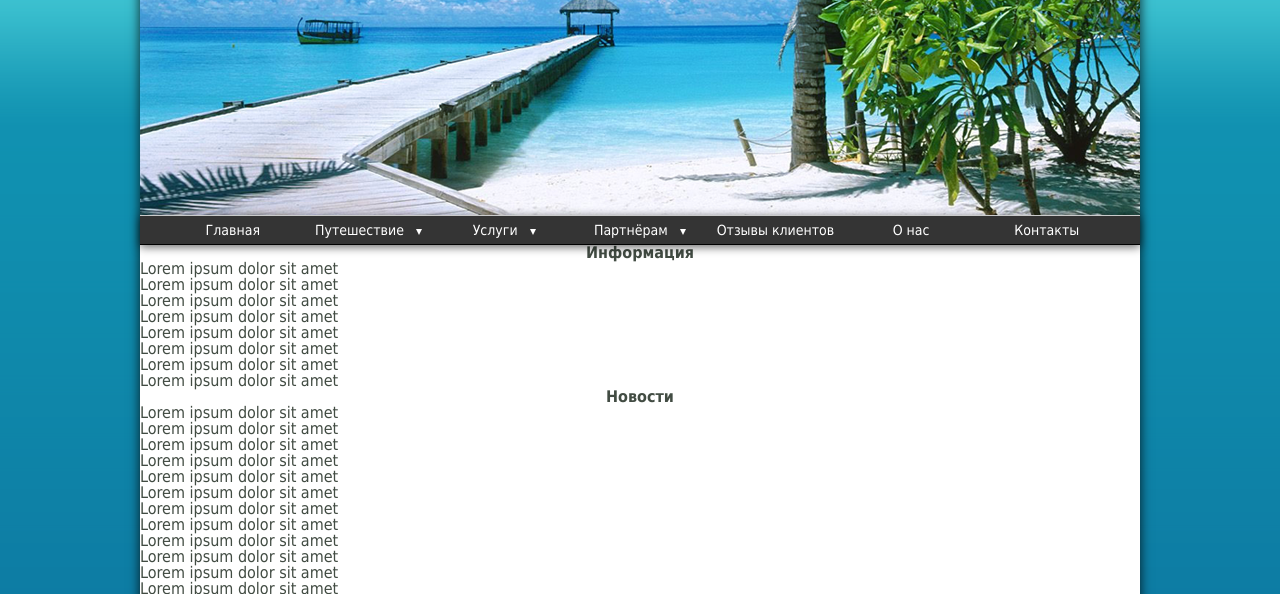
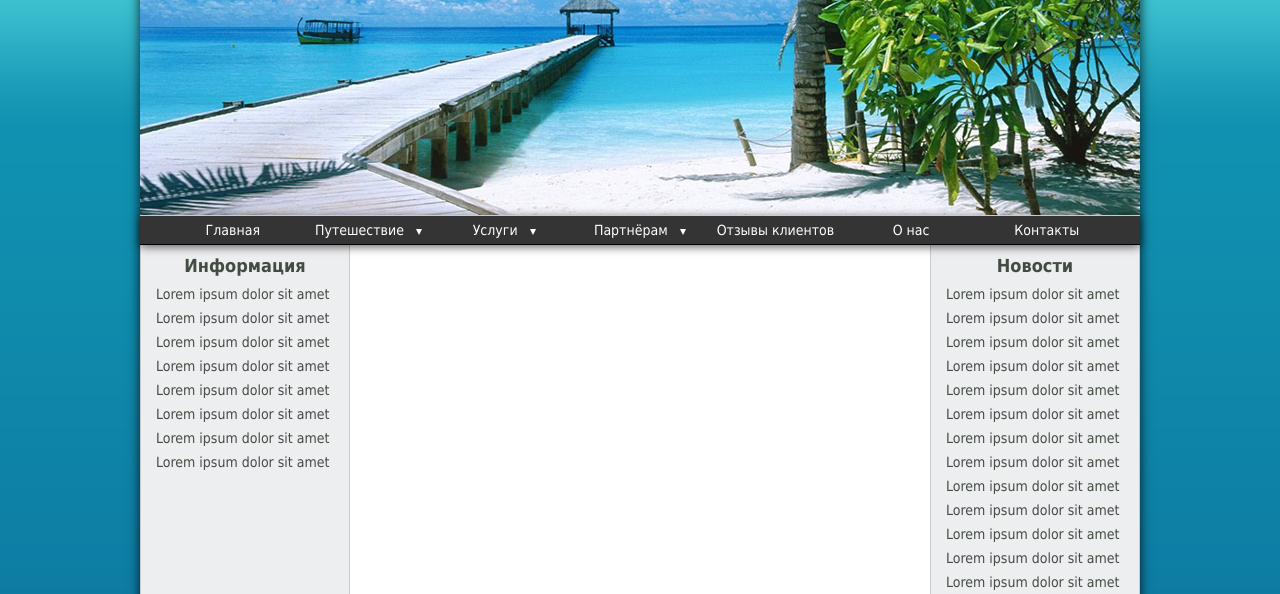
Before and after one commit to yurirashevsky/yurirashevsky.github.io, a plain HTML site: page module_4/index.html in a window 1280 px wide. Shown: the part 197-791 px from the top of the page. Drawn offline with Linux system fonts and the light colour scheme.

Commit message:
Homework #4 v 2.0

```diff
--- a/module_4/css/style.css
+++ b/module_4/css/style.css
@@ -1,4 +1,5 @@
 /*Общая настройка фона*/
+
 body {
   width: 100%;
   background-image: url(../img/background.png);
@@ -134,14 +135,50 @@ body {
 /*Свойства основного контента*/
 
 .content {
+  -webkit-box-sizing: border-box;
+     -moz-box-sizing: border-box;
+          box-sizing: border-box;
   height: 546px;
+  width: 100%;
   background-color: #fff;
   color: #424c43;
+  font-size: 0;
+  overflow: hidden;
+}
+.info,
+.the-hole,
+.news {
+  -webkit-box-sizing: border-box;
+     -moz-box-sizing: border-box;
+          box-sizing: border-box;
+  font-size: 14px;
+}
+.info,
+.the-hole,
+.news {
+  display: inline-block;
+  vertical-align: top;
+  height: 100%;
+}
+.info,
+.news {
+  width: 21%;
+  border-left: 1px solid #c7cacf;
+  border-right: 1px solid #c7cacf;
+  background-color: #edeef0;
+}
+.the-hole{
+  width: 58%;
 }
 .section-name {
-  font-size: 18;
+  margin: 12px;
+  font-size: 18px;
   font-weight: bold;
   text-align: center;
+}
+.info p,
+.news p {
+  margin: 10px 15px;
 }
 
 /*Свойства подвала*/
--- a/module_4/index.html
+++ b/module_4/index.html
@@ -146,6 +146,10 @@
         <p>Lorem ipsum dolor sit amet</p>
         <p>Lorem ipsum dolor sit amet</p>
         <p>Lorem ipsum dolor sit amet</p>
+        <p>Lorem ipsum dolor sit amet</p>
+        <p>Lorem ipsum dolor sit amet</p>
+        <p>Lorem ipsum dolor sit amet</p>
+        <p>Lorem ipsum dolor sit amet</p>
       </section>
     </main>
   </div>
```
